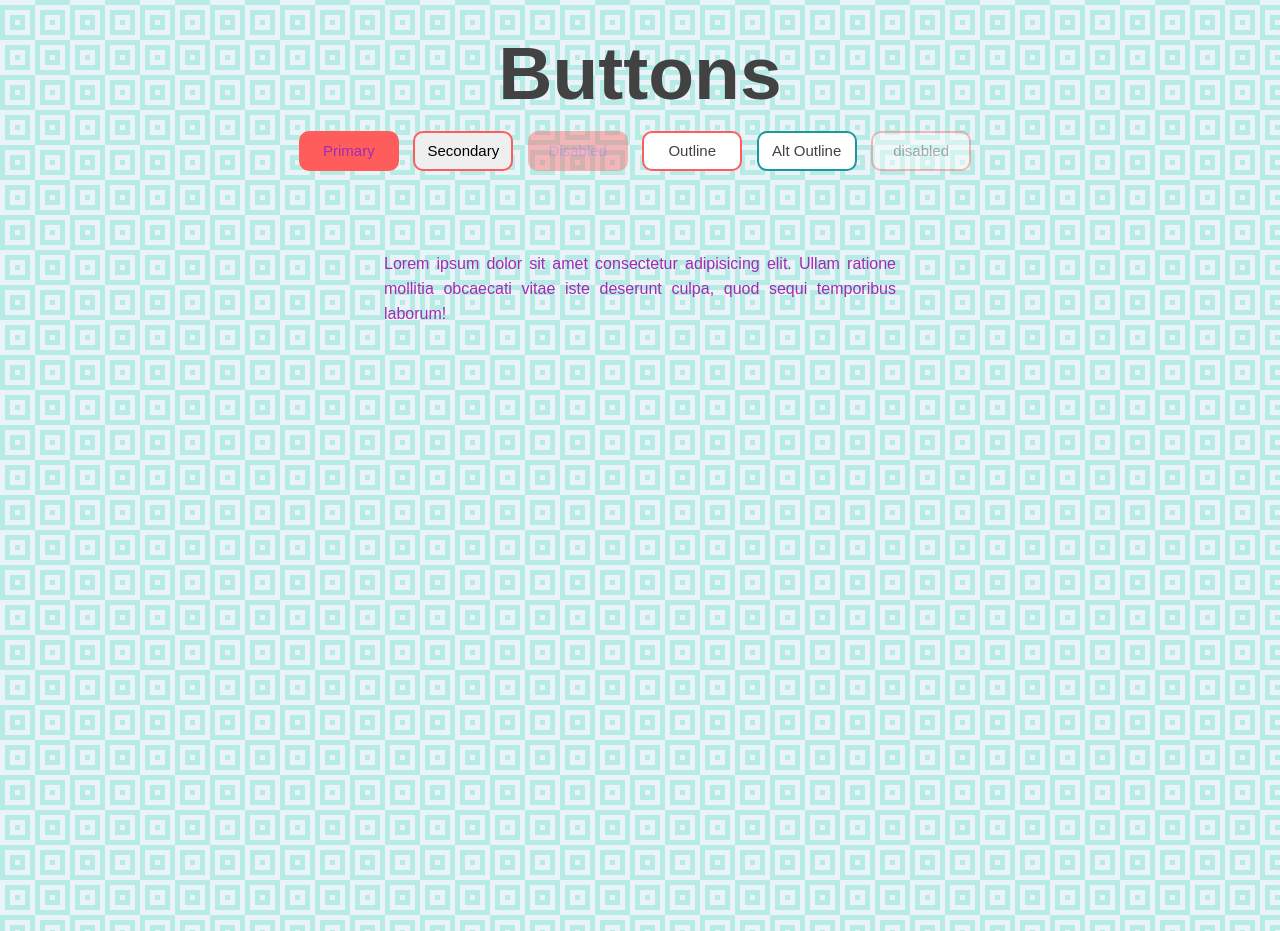
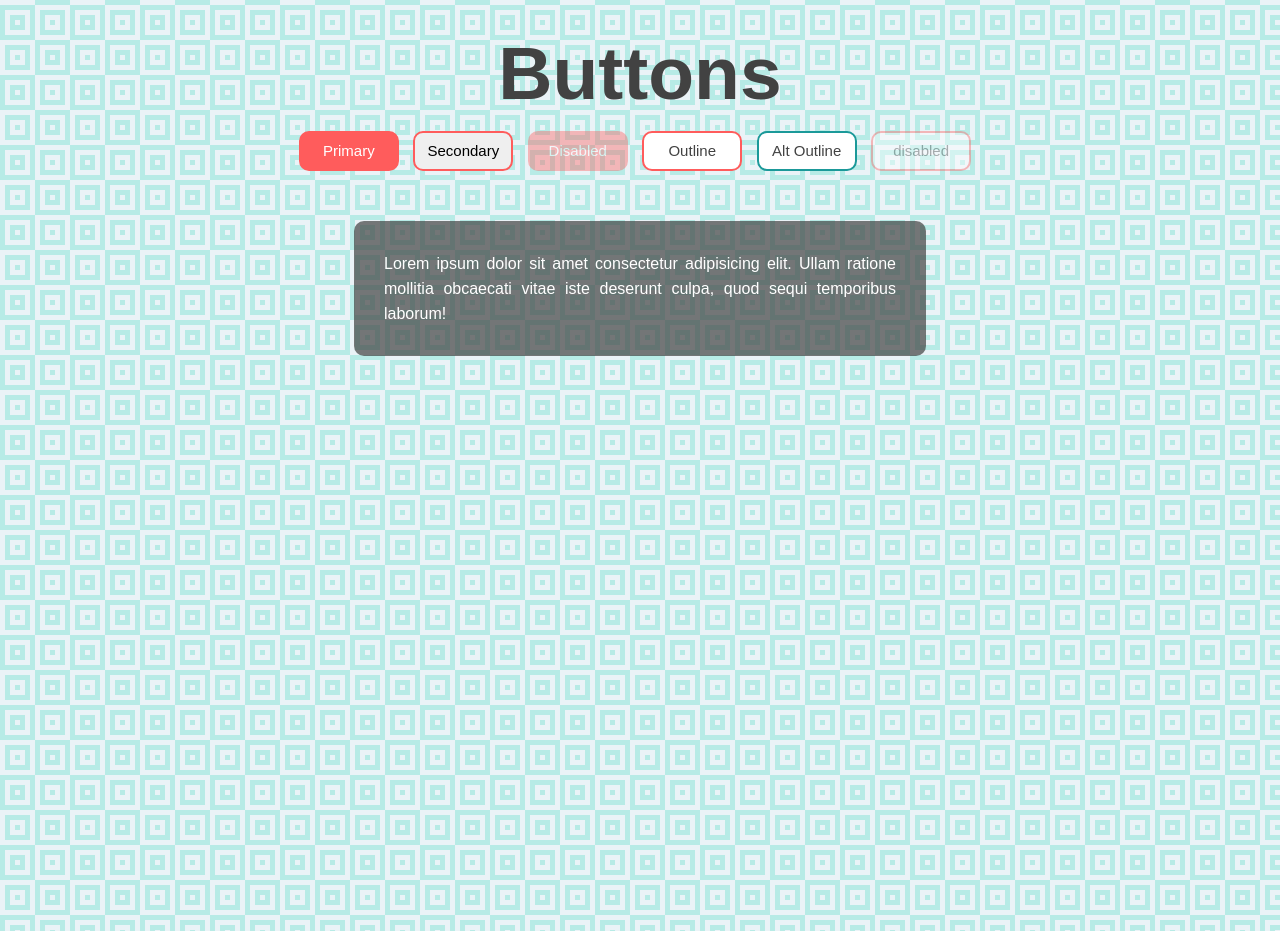
Before and after one commit to Matthew-Jenner/Light-and-Dark-Mode, a plain HTML site: page index.html in a window 1280 px wide. Shown: the part 2480-3411 px from the top of the page. Drawn offline with Linux system fonts and the light colour scheme.

Commit message:
minor adjustment

```diff
--- a/style.css
+++ b/style.css
@@ -2,7 +2,7 @@
     --primary-color: rgb(255, 92, 92);
     --primary-variant: #ff2d2d;
     --secondary-color: #1b9999;
-    --on-primary: rgb(162, 43, 177);
+    --on-primary: rgb(255, 255, 255);
     --on-background: rgb(66, 66, 66);
     --on-background-alt: rgba(66, 66, 66, 0.7);
     --background: rgb(255, 255, 255);
@@ -144,6 +144,7 @@ button:disabled {
     text-align: justify;
     background: rbg(0 0 0 / 50%);
     color: var(--on-primary);
+    background-color: var(--on-background-alt);
     border-radius: 10px;
     padding: 30px;
 }
@@ -151,3 +152,4 @@ p {
     margin: 0;
     line-height: 25px;
 }
+/* contact section */
```
